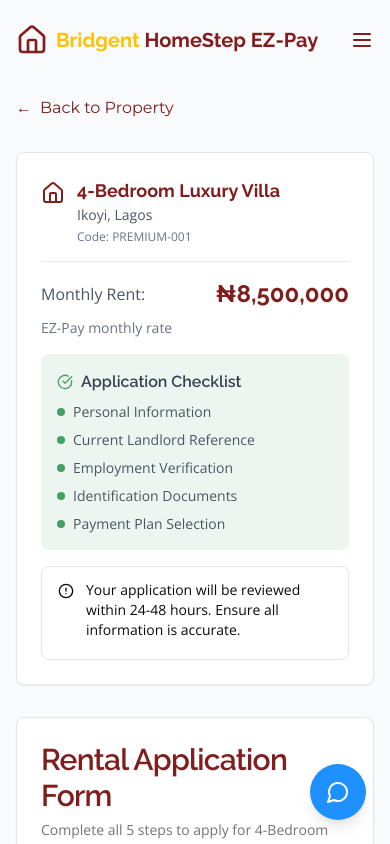
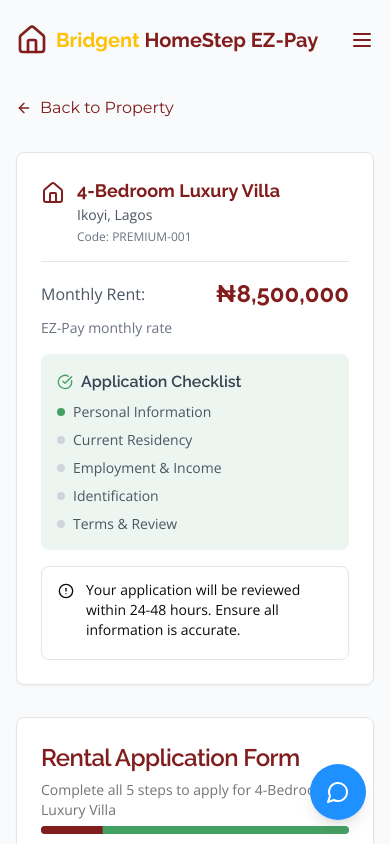
Before and after one commit to Milky-Tech/Ez-pay, a Next.js app: page /apply/1 in a window 390 px wide. Shown: the top 844 px of the page. Built offline with nearby package versions, Linux system fonts and the light colour scheme.

Commit message:
refixed apply page

```diff
--- a/app/apply/[codename]/page.tsx
+++ b/app/apply/[codename]/page.tsx
@@ -295,7 +295,7 @@
 "use client";
 
 import { useState, useEffect } from "react";
-import { useParams } from "next/navigation";
+import { useParams, useRouter } from "next/navigation";
 import Link from "next/link";
 import Header from "@/components/header";
 import ChatWidget from "@/components/chat-widget";
@@ -320,9 +320,10 @@ import {
   Home,
   CheckCircle,
   AlertCircle,
+  ArrowLeft,
 } from "lucide-react";
 
-// Demo properties data
+// Demo properties data - using a simpler structure
 const DEMO_PROPERTIES = [
   {
     id: "1",
@@ -374,14 +375,42 @@ const DEMO_PROPERTIES = [
   },
 ];
 
+// Define types for our demo data
+interface DemoProperty {
+  id: string;
+  code_name: string;
+  typology: string;
+  area: string;
+  state: string;
+  monthly_cost: number;
+}
+
+interface FormData {
+  fullName: string;
+  email: string;
+  phone: string;
+  currentAddress: string;
+  currentLandlordName: string;
+  currentLandlordContact: string;
+  reasonForLeaving: string;
+  durationOfStay: string;
+  companyName: string;
+  jobTitle: string;
+  monthlyIncome: string;
+  hrContact: string;
+  desiredStartDate: string;
+  paymentPlan: "ez_anchor" | "ez_ascend";
+  emergencyContactName: string;
+  emergencyContactPhone: string;
+}
+
 export default function RentalApplicationPage() {
   const params = useParams();
+  const router = useRouter();
   const [currentStep, setCurrentStep] = useState(0);
-  const [property, setProperty] = useState<(typeof DEMO_PROPERTIES)[0] | null>(
-    null
-  );
+  const [property, setProperty] = useState<DemoProperty | null>(null);
   const [isLoading, setIsLoading] = useState(true);
-  const [formData, setFormData] = useState({
+  const [formData, setFormData] = useState<FormData>({
     fullName: "",
     email: "",
     phone: "",
@@ -395,27 +424,42 @@ export default function RentalApplicationPage() {
     monthlyIncome: "",
     hrContact: "",
     desiredStartDate: "",
-    paymentPlan: "ez_anchor" as "ez_anchor" | "ez_ascend",
+    paymentPlan: "ez_anchor",
     emergencyContactName: "",
     emergencyContactPhone: "",
   });
 
-  const totalSteps = 5; // Increased to 5 steps for better flow
+  const totalSteps = 5;
   const progress = ((currentStep + 1) / totalSteps) * 100;
 
   // Load property data
   useEffect(() => {
-    const timer = setTimeout(() => {
-      const codename = params.codename as string;
+    const loadProperty = () => {
+      try {
+        const codename = params?.codename as string;
+        if (!codename) {
+          // Default to first property if no codename
+          setProperty(DEMO_PROPERTIES[0]);
+          setIsLoading(false);
+          return;
+        }
+
         const foundProperty = DEMO_PROPERTIES.find(
           (p) => p.code_name === codename || p.id === codename
         );
-      setProperty(foundProperty || DEMO_PROPERTIES[0]); // Default to first if not found
+        setProperty(foundProperty || DEMO_PROPERTIES[0]);
+      } catch (error) {
+        console.error("Error loading property:", error);
+        setProperty(DEMO_PROPERTIES[0]);
+      } finally {
         setIsLoading(false);
-    }, 300);
+      }
+    };
 
+    // Simulate loading delay
+    const timer = setTimeout(loadProperty, 300);
     return () => clearTimeout(timer);
-  }, [params.codename]);
+  }, [params]);
 
   const formatPrice = (price: number) => {
     return new Intl.NumberFormat("en-NG", {
@@ -441,12 +485,16 @@ export default function RentalApplicationPage() {
   const handleSubmit = async (e: React.FormEvent) => {
     e.preventDefault();
 
-    // Simulate submission
+    try {
+      // Simulate API call
+      console.log("Submitting application:", { property, formData });
+
+      // Show success message
       alert(
         `Application submitted successfully for ${property?.typology}!\n\nYou will receive an email confirmation shortly. Our team will review your application within 24-48 hours.`
       );
 
-    // Reset form
+      // Reset form and redirect
       setCurrentStep(0);
       setFormData({
         fullName: "",
@@ -466,6 +514,17 @@ export default function RentalApplicationPage() {
         emergencyContactName: "",
         emergencyContactPhone: "",
       });
+
+      // Redirect to listings page after 2 seconds
+      setTimeout(() => {
+        router.push("/listings");
+      }, 2000);
+    } catch (error) {
+      console.error("Error submitting application:", error);
+      alert(
+        "There was an error submitting your application. Please try again."
+      );
+    }
   };
 
   const stepTitles = [
@@ -487,6 +546,31 @@ export default function RentalApplicationPage() {
     );
   }
 
+  // If no property found, show error
+  if (!property) {
+    return (
+      <div className="min-h-screen bg-gray-50">
+        <Header />
+        <div className="pt-24 pb-12">
+          <div className="max-w-4xl mx-auto px-4 sm:px-6 lg:px-8 text-center">
+            <h2 className="text-2xl font-bold text-gray-700 mb-4">
+              Property Not Found
+            </h2>
+            <p className="text-gray-600 mb-6">
+              The property you are trying to apply for could not be found.
+            </p>
+            <Link href="/listings">
+              <Button className="bg-primary">
+                <ArrowLeft className="mr-2 h-4 w-4" />
+                Back to Listings
+              </Button>
+            </Link>
+          </div>
+        </div>
+      </div>
+    );
+  }
+
   return (
     <div className="min-h-screen bg-gray-50">
       <Header />
@@ -496,10 +580,11 @@ export default function RentalApplicationPage() {
         <div className="max-w-6xl mx-auto px-4 sm:px-6 lg:px-8">
           <div className="mb-8">
             <Link
-              href={`/listings/${property?.code_name}`}
+              href={`/listings/${property?.code_name || property?.id}`}
               className="text-primary hover:underline font-montserrat flex items-center"
             >
-              <span className="mr-2">&larr;</span> Back to Property
+              <ArrowLeft className="h-4 w-4 mr-2" />
+              Back to Property
             </Link>
           </div>
 
@@ -512,13 +597,13 @@ export default function RentalApplicationPage() {
                     <Home className="h-6 w-6 text-primary mt-1" />
                     <div>
                       <h3 className="font-bold text-lg text-primary font-raleway">
-                        {property?.typology}
+                        {property.typology}
                       </h3>
                       <p className="text-sm text-gray-600">
-                        {property?.area}, {property?.state}
+                        {property.area}, {property.state}
                       </p>
                       <p className="text-xs text-gray-500 mt-1">
-                        Code: {property?.code_name}
+                        Code: {property.code_name}
                       </p>
                     </div>
                   </div>
@@ -527,42 +612,34 @@ export default function RentalApplicationPage() {
                     <div className="flex justify-between items-center mb-2">
                       <span className="text-gray-600">Monthly Rent:</span>
                       <span className="text-2xl font-bold text-primary font-raleway">
-                        {property ? formatPrice(property.monthly_cost) : "N/A"}
+                        {formatPrice(property.monthly_cost)}
                       </span>
                     </div>
                     <p className="text-sm text-gray-500">EZ-Pay monthly rate</p>
                   </div>
 
-                  <div className="bg-secondary/10 rounded-lg p-4">
+                  <div className="bg-secondary/10 rounded-lg p-4 mb-4">
                     <h4 className="font-semibold text-gray-700 mb-2 flex items-center">
                       <CheckCircle className="h-4 w-4 mr-2 text-secondary" />
                       Application Checklist
                     </h4>
                     <ul className="space-y-2 text-sm text-gray-600">
-                      <li className="flex items-center">
-                        <span className="h-2 w-2 bg-secondary rounded-full mr-2"></span>
-                        Personal Information
+                      {stepTitles.map((title, index) => (
+                        <li key={index} className="flex items-center">
+                          <span
+                            className={`h-2 w-2 rounded-full mr-2 ${
+                              index <= currentStep
+                                ? "bg-secondary"
+                                : "bg-gray-300"
+                            }`}
+                          ></span>
+                          {title}
                         </li>
-                      <li className="flex items-center">
-                        <span className="h-2 w-2 bg-secondary rounded-full mr-2"></span>
-                        Current Landlord Reference
-                      </li>
-                      <li className="flex items-center">
-                        <span className="h-2 w-2 bg-secondary rounded-full mr-2"></span>
-                        Employment Verification
-                      </li>
-                      <li className="flex items-center">
-                        <span className="h-2 w-2 bg-secondary rounded-full mr-2"></span>
-                        Identification Documents
-                      </li>
-                      <li className="flex items-center">
-                        <span className="h-2 w-2 bg-secondary rounded-full mr-2"></span>
-                        Payment Plan Selection
-                      </li>
+                      ))}
                     </ul>
                   </div>
 
-                  <Alert className="mt-4">
+                  <Alert>
                     <AlertCircle className="h-4 w-4" />
                     <AlertDescription className="text-sm">
                       Your application will be reviewed within 24-48 hours.
@@ -577,12 +654,12 @@ export default function RentalApplicationPage() {
             <div className="lg:col-span-2">
               <Card>
                 <CardHeader>
-                  <CardTitle className="font-raleway text-3xl text-primary">
+                  <CardTitle className="font-raleway text-2xl md:text-3xl text-primary">
                     Rental Application Form
                   </CardTitle>
                   <CardDescription>
                     Complete all {totalSteps} steps to apply for{" "}
-                    {property?.typology}
+                    {property.typology}
                   </CardDescription>
                   <div className="mt-4">
                     <Progress value={progress} className="h-2" />
@@ -601,6 +678,9 @@ export default function RentalApplicationPage() {
                     {/* Step 1: Personal Information */}
                     {currentStep === 0 && (
                       <div className="space-y-6">
+                        <h3 className="text-xl font-semibold text-primary font-montserrat">
+                          Personal Information
+                        </h3>
                         <div className="space-y-4">
                           <div className="grid grid-cols-1 md:grid-cols-2 gap-4">
                             <div>
@@ -695,6 +775,9 @@ export default function RentalApplicationPage() {
                     {/* Step 2: Current Residency */}
                     {currentStep === 1 && (
                       <div className="space-y-6">
+                        <h3 className="text-xl font-semibold text-primary font-montserrat">
+                          Current Residency Details
+                        </h3>
                         <div className="space-y-4">
                           <div>
                             <Label htmlFor="currentAddress">
@@ -734,7 +817,7 @@ export default function RentalApplicationPage() {
                           <div className="grid grid-cols-1 md:grid-cols-2 gap-4">
                             <div>
                               <Label htmlFor="currentLandlordName">
-                                Current Landlord's Name *
+                                Current Landlord&apos;s Name *
                               </Label>
                               <Input
                                 id="currentLandlordName"
@@ -751,7 +834,7 @@ export default function RentalApplicationPage() {
                             </div>
                             <div>
                               <Label htmlFor="currentLandlordContact">
-                                Landlord's Contact *
+                                Landlord&apos;s Contact *
                               </Label>
                               <Input
                                 id="currentLandlordContact"
@@ -792,6 +875,9 @@ export default function RentalApplicationPage() {
                     {/* Step 3: Employment & Income */}
                     {currentStep === 2 && (
                       <div className="space-y-6">
+                        <h3 className="text-xl font-semibold text-primary font-montserrat">
+                          Employment & Financial Information
+                        </h3>
                         <div className="space-y-4">
                           <div className="grid grid-cols-1 md:grid-cols-2 gap-4">
                             <div>
@@ -881,7 +967,7 @@ export default function RentalApplicationPage() {
                               <Upload className="h-10 w-10 text-gray-400 mx-auto mb-3" />
                               <Label
                                 htmlFor="bankStatements"
-                                className="block text-center cursor-pointer"
+                                className="block text-center"
                               >
                                 <span className="text-primary font-semibold">
                                   Upload 3-6 Months Bank Statements
@@ -895,7 +981,10 @@ export default function RentalApplicationPage() {
                                 id="bankStatements"
                                 type="file"
                                 multiple
-                                className="mt-3 cursor-pointer"
+                                className="mt-3"
+                                onChange={(e) =>
+                                  console.log("Files selected:", e.target.files)
+                                }
                               />
                             </div>
                           </div>
@@ -906,6 +995,9 @@ export default function RentalApplicationPage() {
                     {/* Step 4: Identification */}
                     {currentStep === 3 && (
                       <div className="space-y-6">
+                        <h3 className="text-xl font-semibold text-primary font-montserrat">
+                          Identification & Verification
+                        </h3>
                         <div className="space-y-4">
                           <Alert>
                             <FileText className="h-4 w-4" />
@@ -920,7 +1012,7 @@ export default function RentalApplicationPage() {
                               <Upload className="h-10 w-10 text-gray-400 mx-auto mb-3" />
                               <Label
                                 htmlFor="govtId"
-                                className="block text-center cursor-pointer"
+                                className="block text-center"
                               >
                                 <span className="text-primary font-semibold">
                                   Government Issued ID
@@ -928,14 +1020,20 @@ export default function RentalApplicationPage() {
                                 *
                               </Label>
                               <p className="text-sm text-gray-500 mt-1">
-                                International Passport, Driver's License, or
-                                National ID
+                                International Passport, Driver&apos;s License,
+                                or National ID
                               </p>
                               <Input
                                 id="govtId"
                                 type="file"
                                 accept="image/*,.pdf"
-                                className="mt-3 cursor-pointer"
+                                className="mt-3"
+                                onChange={(e) =>
+                                  console.log(
+                                    "ID file selected:",
+                                    e.target.files
+                                  )
+                                }
                               />
                             </div>
                           </div>
@@ -957,7 +1055,7 @@ export default function RentalApplicationPage() {
                                 <Upload className="h-10 w-10 text-gray-400 mx-auto mb-3" />
                                 <Label
                                   htmlFor="livePhoto"
-                                  className="block text-center cursor-pointer"
+                                  className="block text-center"
                                 >
                                   <span className="text-primary font-semibold">
                                     Live Selfie Photo
@@ -971,8 +1069,13 @@ export default function RentalApplicationPage() {
                                   id="livePhoto"
                                   type="file"
                                   accept="image/*"
-                                  capture="user"
-                                  className="mt-3 cursor-pointer"
+                                  className="mt-3"
+                                  onChange={(e) =>
+                                    console.log(
+                                      "Photo selected:",
+                                      e.target.files
+                                    )
+                                  }
                                 />
                               </div>
                             </div>
@@ -981,7 +1084,7 @@ export default function RentalApplicationPage() {
                                 <Upload className="h-10 w-10 text-gray-400 mx-auto mb-3" />
                                 <Label
                                   htmlFor="liveVideo"
-                                  className="block text-center cursor-pointer"
+                                  className="block text-center"
                                 >
                                   <span className="text-primary font-semibold">
                                     Short Verification Video
@@ -995,8 +1098,13 @@ export default function RentalApplicationPage() {
                                   id="liveVideo"
                                   type="file"
                                   accept="video/*"
-                                  capture="user"
-                                  className="mt-3 cursor-pointer"
+                                  className="mt-3"
+                                  onChange={(e) =>
+                                    console.log(
+                                      "Video selected:",
+                                      e.target.files
+                                    )
+                                  }
                                 />
                               </div>
                             </div>
@@ -1008,6 +1116,9 @@ export default function RentalApplicationPage() {
                     {/* Step 5: Terms & Review */}
                     {currentStep === 4 && (
                       <div className="space-y-6">
+                        <h3 className="text-xl font-semibold text-primary font-montserrat">
+                          Final Review & Terms
+                        </h3>
                         <div className="space-y-4">
                           <div>
                             <Label
@@ -1048,11 +1159,13 @@ export default function RentalApplicationPage() {
                             </Label>
                             <RadioGroup
                               value={formData.paymentPlan}
-                              onValueChange={(value: any) =>
+                              onValueChange={(
+                                value: "ez_anchor" | "ez_ascend"
+                              ) =>
                                 setFormData({ ...formData, paymentPlan: value })
                               }
                             >
-                              <div className="flex items-start space-x-3 border rounded-lg p-4 hover:border-primary hover:bg-primary/5 transition-colors cursor-pointer">
+                              <div className="flex items-start space-x-3 border rounded-lg p-4 hover:border-primary hover:bg-primary/5 transition-colors">
                                 <RadioGroupItem
                                   value="ez_anchor"
                                   id="ez_anchor"
@@ -1074,23 +1187,19 @@ export default function RentalApplicationPage() {
                                         </p>
                                         <div className="mt-2">
                                           <p className="font-semibold text-primary">
-                                            {property
-                                              ? formatPrice(
-                                                  property.monthly_cost
-                                                )
-                                              : "N/A"}{" "}
+                                            {formatPrice(property.monthly_cost)}{" "}
                                             / month
                                           </p>
                                         </div>
                                       </div>
-                                      <Badge className="bg-green-100 text-green-800">
+                                      <span className="inline-flex items-center rounded-full bg-green-100 px-2.5 py-0.5 text-xs font-medium text-green-800">
                                         Most Popular
-                                      </Badge>
+                                      </span>
                                     </div>
                                   </Label>
                                 </div>
                               </div>
-                              <div className="flex items-start space-x-3 border rounded-lg p-4 hover:border-primary hover:bg-primary/5 transition-colors cursor-pointer mt-3">
+                              <div className="flex items-start space-x-3 border rounded-lg p-4 hover:border-primary hover:bg-primary/5 transition-colors mt-3">
                                 <RadioGroupItem
                                   value="ez_ascend"
                                   id="ez_ascend"
@@ -1113,11 +1222,9 @@ export default function RentalApplicationPage() {
                                       <div className="mt-2">
                                         <p className="font-semibold text-primary">
                                           Starting from{" "}
-                                          {property
-                                            ? formatPrice(
+                                          {formatPrice(
                                             property.monthly_cost * 0.8
-                                              )
-                                            : "N/A"}{" "}
+                                          )}{" "}
                                           / month
                                         </p>
                                       </div>
@@ -1136,13 +1243,13 @@ export default function RentalApplicationPage() {
                               <div className="flex justify-between">
                                 <span className="text-gray-600">Property:</span>
                                 <span className="font-medium">
-                                  {property?.typology}
+                                  {property.typology}
                                 </span>
                               </div>
                               <div className="flex justify-between">
                                 <span className="text-gray-600">Location:</span>
                                 <span className="font-medium">
-                                  {property?.area}, {property?.state}
+                                  {property.area}, {property.state}
                                 </span>
                               </div>
                               <div className="flex justify-between">
@@ -1155,22 +1262,35 @@ export default function RentalApplicationPage() {
                                     : "EZ-Ascend (Graduated)"}
                                 </span>
                               </div>
+                              <div className="flex justify-between">
+                                <span className="text-gray-600">
+                                  Applicant:
+                                </span>
+                                <span className="font-medium">
+                                  {formData.fullName || "Not provided"}
+                                </span>
+                              </div>
                             </div>
                           </div>
 
                           <div className="border rounded-lg p-4">
-                            <Label className="flex items-center space-x-2 cursor-pointer">
+                            <div className="flex items-start space-x-2">
                               <input
                                 type="checkbox"
+                                id="terms"
                                 required
-                                className="h-4 w-4"
+                                className="h-4 w-4 mt-1"
                               />
-                              <span className="text-sm">
+                              <Label
+                                htmlFor="terms"
+                                className="text-sm cursor-pointer"
+                              >
                                 I agree to the Terms of Service and Privacy
                                 Policy. I confirm all information provided is
-                                accurate.
-                              </span>
+                                accurate and complete to the best of my
+                                knowledge.
                               </Label>
+                            </div>
                           </div>
                         </div>
                       </div>
@@ -1216,20 +1336,3 @@ export default function RentalApplicationPage() {
     </div>
   );
 }
-
-// Add Badge component if not already imported
-function Badge({
-  children,
-  className,
-}: {
-  children: React.ReactNode;
-  className?: string;
-}) {
-  return (
-    <span
-      className={`inline-flex items-center rounded-full px-2.5 py-0.5 text-xs font-medium ${className}`}
-    >
-      {children}
-    </span>
-  );
-}
```
Lines whose indentation alone changed are shown as unchanged.
